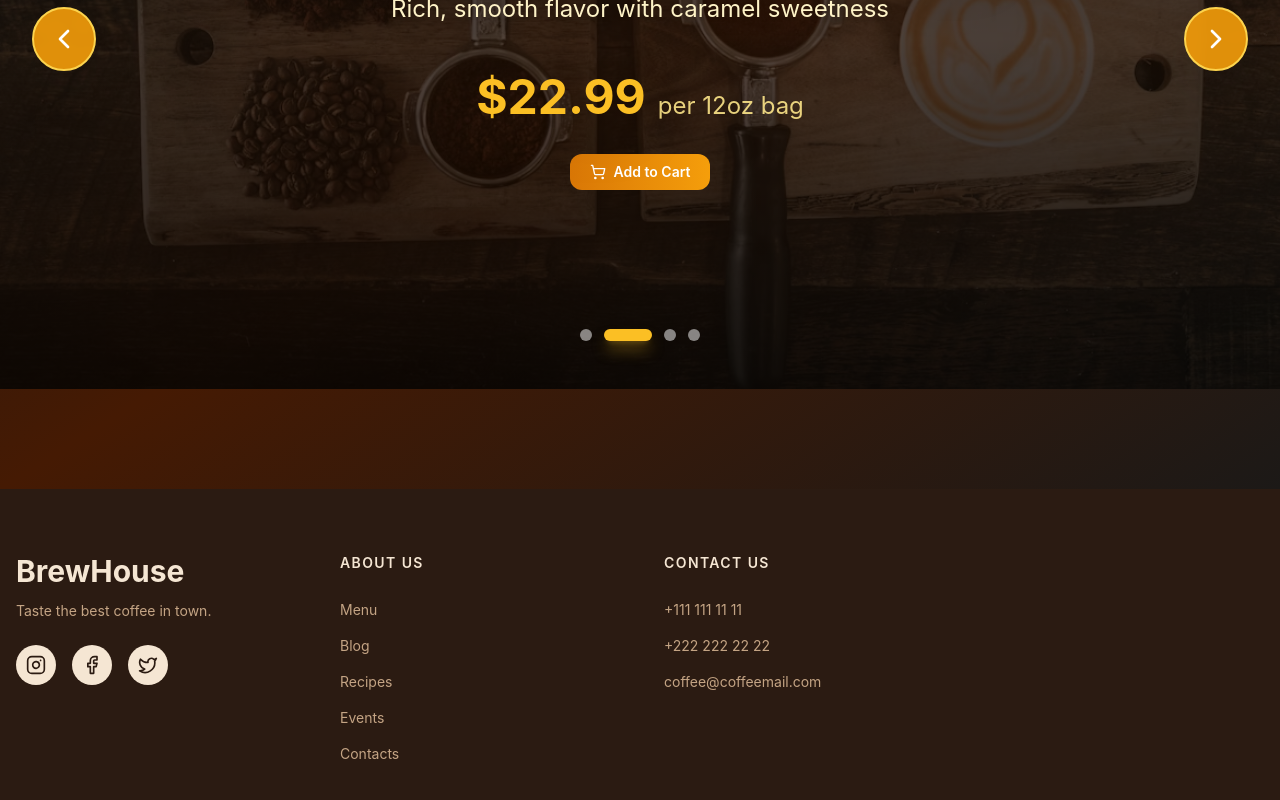
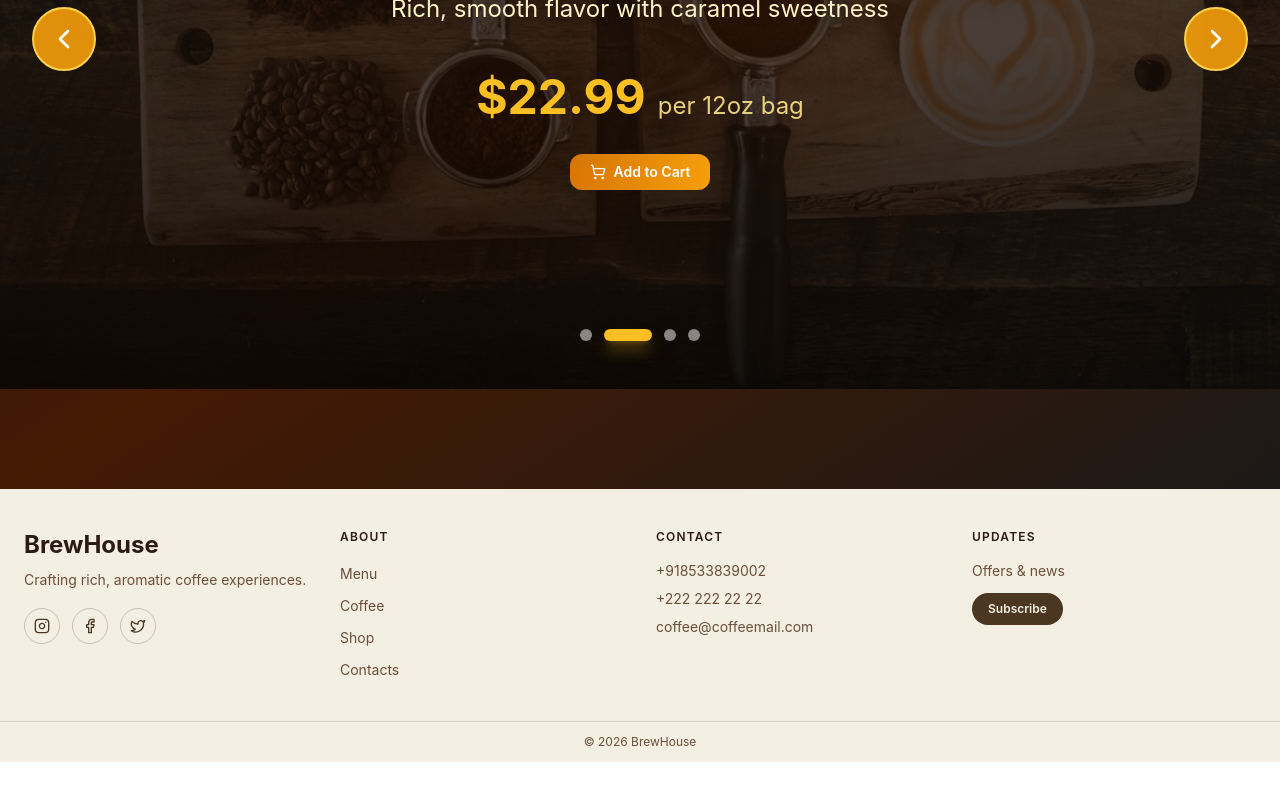
Before and after one commit to himanshpande/coffeeApp, a React (Create React App) app in the folder coffeeapp/: page / in a window 1280 px wide. Shown: the part 376-1176 px from the top of the page. After the commit the page ends 1138 px from the top, so only its background shows below. Built offline with nearby package versions, Linux system fonts and the light colour scheme.

Commit message:
Made Changes to the footer section including design and Functionality Improvements

```diff
--- a/coffeeapp/src/Footer.js
+++ b/coffeeapp/src/Footer.js
@@ -2,23 +2,33 @@ import { Instagram, Facebook, Twitter } from "lucide-react"
 
 export default function Footer() {
   return (
-    <footer className="bg-[#2B1B12] text-[#E6D5C3] py-16">
-      <div className="max-w-7xl mx-auto px-4">
-        <div className="grid grid-cols-1 md:grid-cols-2 lg:grid-cols-4 gap-12 mb-12">
+    <footer className="bg-[#F3EFE3] text-[#4B3621]">
+
+
+      <div className="max-w-7xl mx-auto px-6 py-10">
+        <div className="grid grid-cols-1 md:grid-cols-2 lg:grid-cols-4 gap-8">
+
+
           <div>
-            <h2 className="text-3xl font-bold text-[#F5E6D3] mb-3">BrewHouse</h2>
-            <p className="text-[#C4A484] text-sm mb-6">
-              Taste the best coffee in town.
+            <h2 className="text-2xl font-bold text-[#2B1B12] mb-2">
+              BrewHouse
+            </h2>
+            <p className="text-[#6B4F3A] text-sm leading-relaxed mb-4">
+              Crafting rich, aromatic coffee experiences.
             </p>
 
-            <div className="flex gap-4">
+            <div className="flex gap-3">
               {[Instagram, Facebook, Twitter].map((Icon, i) => (
                 <a
                   key={i}
                   href="#"
-                  className="w-10 h-10 bg-[#F5E6D3] text-[#2B1B12] rounded-full flex items-center justify-center hover:bg-[#C4A484] transition-colors"
+                  className="w-9 h-9 rounded-full border border-[#6B4F3A]/30
+                  flex items-center justify-center
+                  text-[#4B3621]
+                  hover:bg-[#4B3621] hover:text-[#F3EFE3]
+                  transition"
                 >
-                  <Icon size={20} />
+                  <Icon size={16} />
                 </a>
               ))}
             </div>
@@ -26,15 +36,15 @@ export default function Footer() {
 
 
           <div>
-            <h3 className="text-[#F5E6D3] font-semibold text-sm uppercase tracking-widest mb-6">
-              About Us
+            <h3 className="text-[#2B1B12] font-semibold text-xs uppercase tracking-widest mb-4">
+              About
             </h3>
-            <ul className="space-y-3">
-              {["Menu", "Blog", "Recipes", "Events", "Contacts"].map((item) => (
+            <ul className="space-y-2">
+              {["Menu", "Coffee", "Shop","Contacts"].map((item) => (
                 <li key={item}>
                   <a
                     href="#"
-                    className="text-[#C4A484] hover:text-[#F5E6D3] transition-colors text-sm"
+                    className="text-[#6B4F3A] text-sm hover:text-[#2B1B12] transition"
                   >
                     {item}
                   </a>
@@ -45,24 +55,16 @@ export default function Footer() {
 
 
           <div>
-            <h3 className="text-[#F5E6D3] font-semibold text-sm uppercase tracking-widest mb-6">
-              Contact Us
+            <h3 className="text-[#2B1B12] font-semibold text-xs uppercase tracking-widest mb-4">
+              Contact
             </h3>
-            <ul className="space-y-3">
-              <li>
-                <a href="tel:+1111111111" className="text-[#C4A484] hover:text-[#F5E6D3] text-sm">
-                  +111 111 11 11
-                </a>
-              </li>
-              <li>
-                <a href="tel:+2222222222" className="text-[#C4A484] hover:text-[#F5E6D3] text-sm">
-                  +222 222 22 22
-                </a>
-              </li>
+            <ul className="space-y-2 text-sm text-[#6B4F3A]">
+              <li>+918533839002</li>
+              <li>+222 222 22 22</li>
               <li>
                 <a
                   href="mailto:coffee@coffeemail.com"
-                  className="text-[#C4A484] hover:text-[#F5E6D3] text-sm"
+                  className="hover:text-[#2B1B12] transition"
                 >
                   coffee@coffeemail.com
                 </a>
@@ -70,9 +72,28 @@ export default function Footer() {
             </ul>
           </div>
 
+
+          <div>
+            <h3 className="text-[#2B1B12] font-semibold text-xs uppercase tracking-widest mb-4">
+              Updates
+            </h3>
+            <p className="text-[#6B4F3A] text-sm mb-3">
+              Offers & news
+            </p>
+            <button className="px-4 py-2 bg-[#4B3621] text-[#F3EFE3] text-xs font-semibold rounded-full hover:bg-[#2B1B12] transition">
+              Subscribe
+            </button>
+          </div>
+
         </div>
+      </div>
 
+      <div className="border-t border-[#6B4F3A]/20">
+        <div className="max-w-7xl mx-auto px-6 py-3 text-center text-xs text-[#6B4F3A]">
+          © {new Date().getFullYear()} BrewHouse
+        </div>
       </div>
+
     </footer>
   )
 }
```
